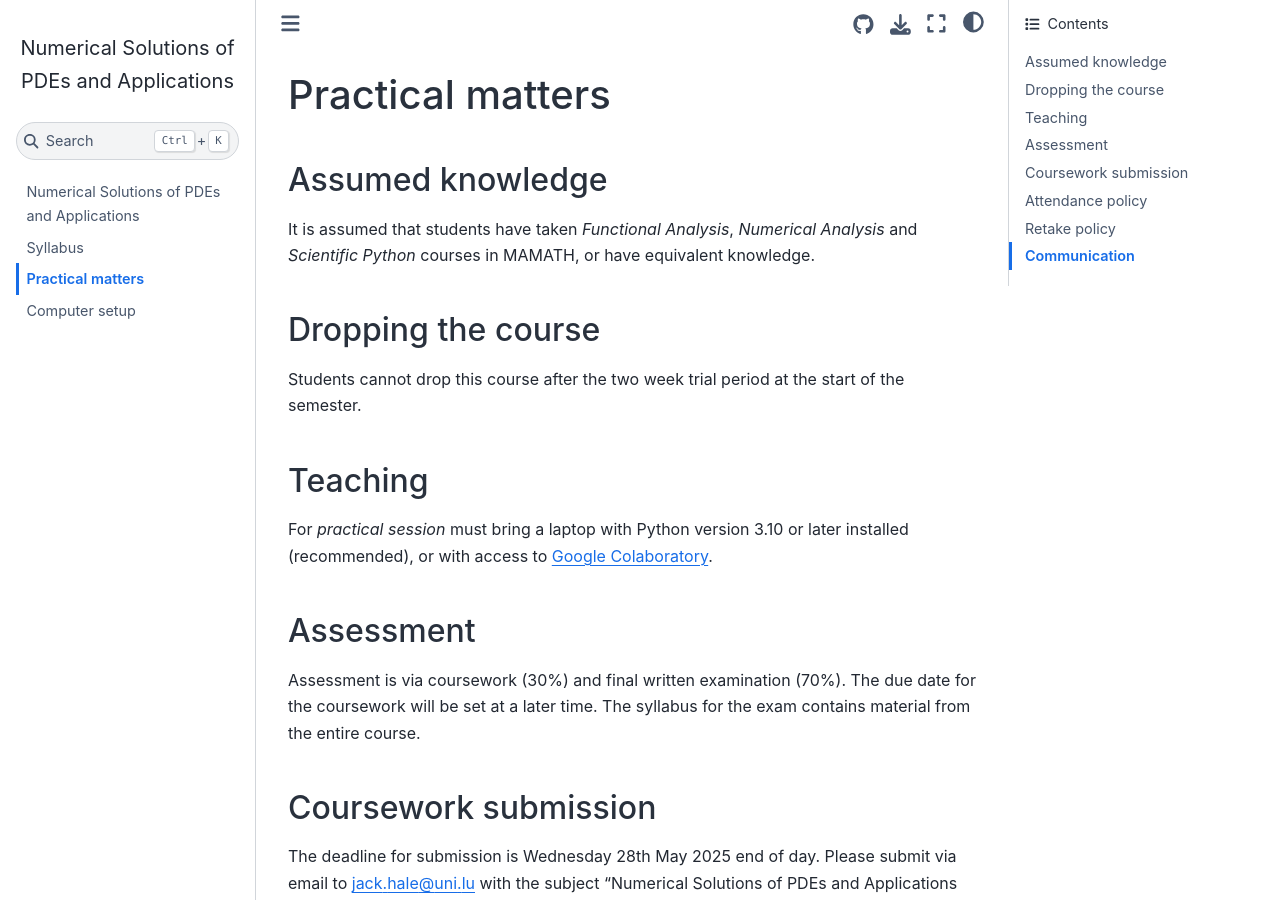
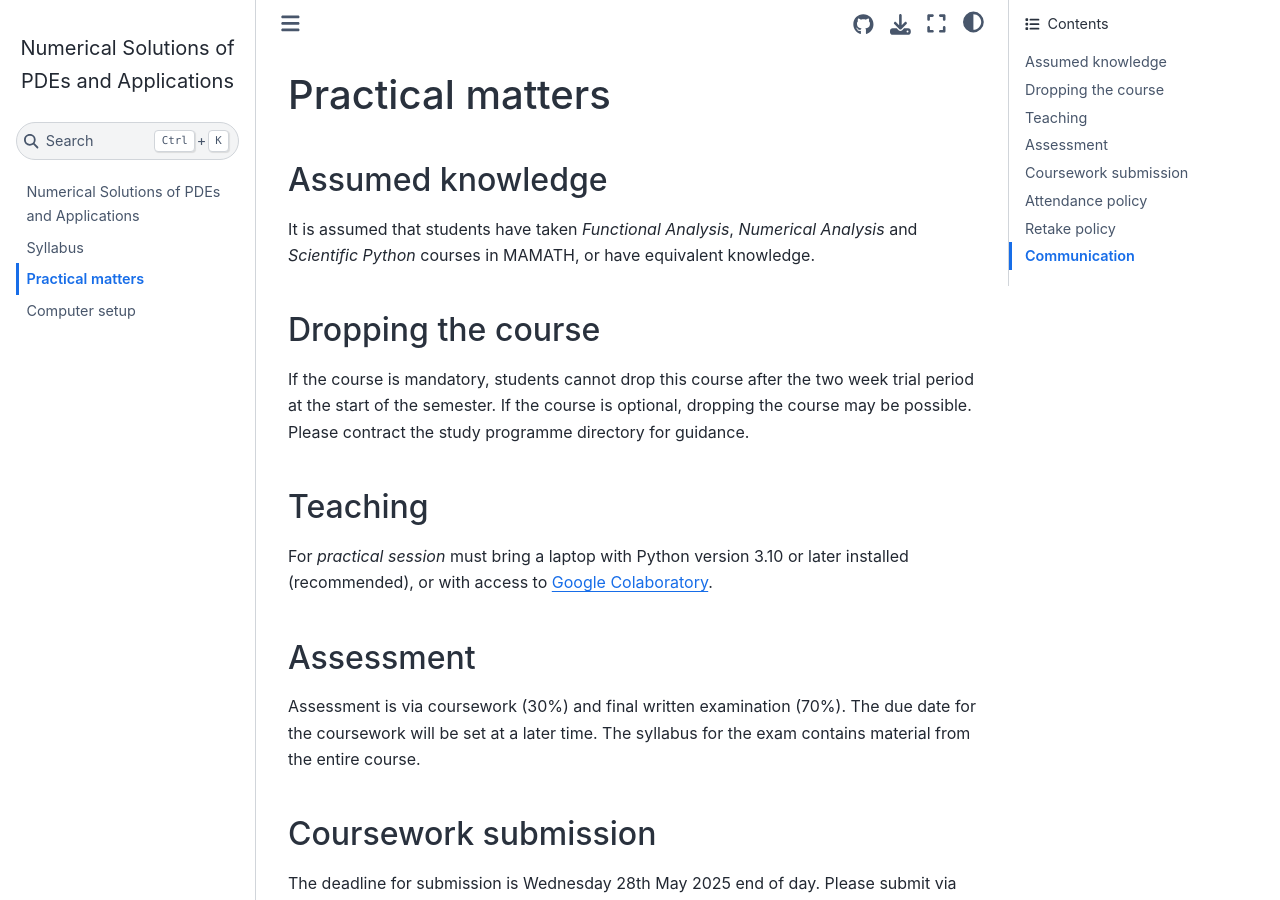
Before and after one commit to jhale/numerical-solutions-pdes, a Jupyter Book: the page built from chapters/practical.md, in a window 1280 px wide and 900 px high. Built offline with Jupyter Book 1.0.4 settings and Sphinx 7.4.7 and the Sphinx Book theme 1.1.4, drawn with Linux system fonts in a browser that asks for light colours; pages that are not in the unit, such as notebooks, are missing from menus.

Commit message:
Update dropping course

```diff
--- a/chapters/practical.md
+++ b/chapters/practical.md
@@ -8,8 +8,10 @@ knowledge.
 
 ## Dropping the course
 
-Students cannot drop this course after the two week trial period at the start
-of the semester.
+If the course is mandatory, students cannot drop this course after the two week
+trial period at the start of the semester. If the course is optional, dropping
+the course may be possible. Please contract the study programme directory for
+guidance.
 
 ## Teaching
 
```
